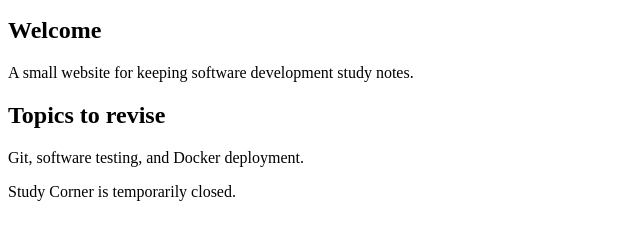
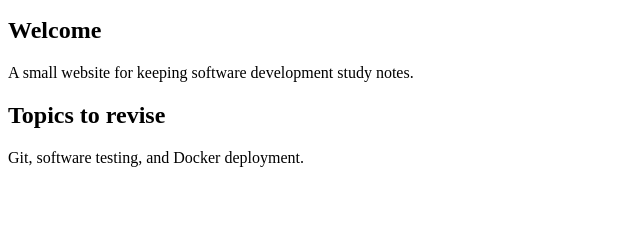
Before and after one commit to shubhamkumar9199/sdp-assessment-2-study-corner-20261115, a plain HTML site: page index.html in a window 1280 px wide. Shown: the part 101-340 px from the top of the page, without its empty margins (0-640 px from the left). Drawn offline with Linux system fonts and the light colour scheme.

Commit message:
Revert "Add temporary closure notice"
This reverts commit b459dafac667635a42223eda64fd1180610ca59f.

```diff
--- a/index.html
+++ b/index.html
@@ -15,7 +15,6 @@
     <p>A small website for keeping software development study notes.</p>
     <h2>Topics to revise</h2>
     <p>Git, software testing, and Docker deployment.</p>
-    <p id="temporary-notice">Study Corner is temporarily closed.</p>
   </main>
 </body>
 </html>
```
